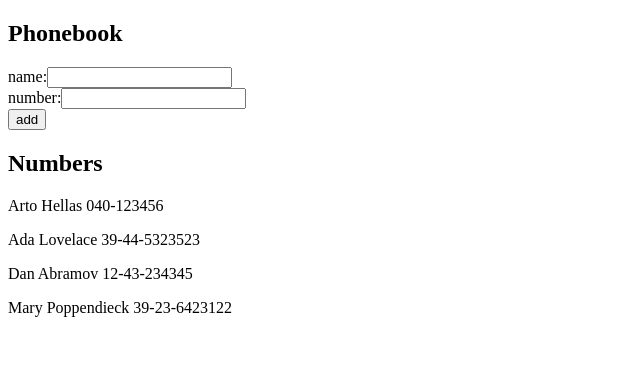
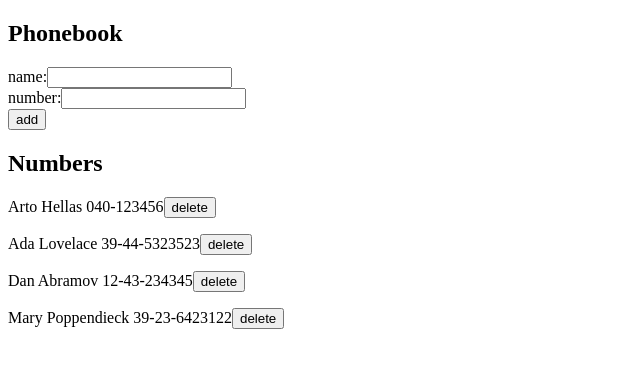
Before and after one commit to hiba-sam/bootcamp_fullstack, a React (Vite) app: page / in a window 1280 px wide. Shown: the top 368 px of the page, without its empty margins (0-640 px from the left). Built offline with nearby package versions, Linux system fonts and the light colour scheme; data requests are answered from the project's data file.

Commit message:
Update App.jsx

```diff
--- a/src/App.jsx
+++ b/src/App.jsx
@@ -31,6 +31,18 @@
       })
   }
 
+  const deletePerson = (id) => {
+    const person = persons.find(p => p.id === id)
+
+    if (window.confirm(`Delete ${person.name}?`)) {
+      personService
+        .remove(id)
+        .then(() => {
+          setPersons(persons.filter(p => p.id !== id))
+        })
+    }
+  }
+
   return (
     <div>
       <h2>Phonebook</h2>
@@ -53,8 +65,12 @@
       {persons.map(person =>
         <p key={person.id}>
           {person.name} {person.number}
+          <button onClick={() => deletePerson(person.id)}>
+            delete
+          </button>
         </p>
       )}
+
     </div>
   )
 }
```
